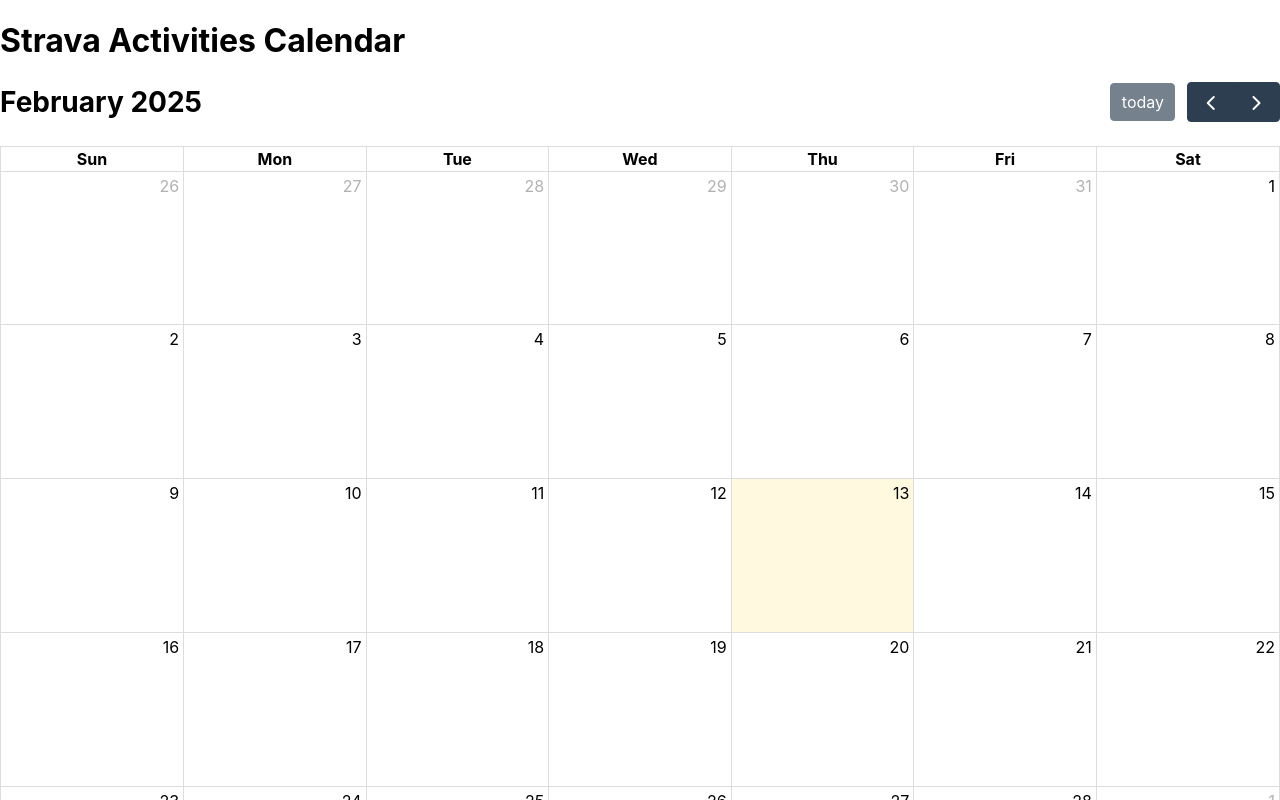
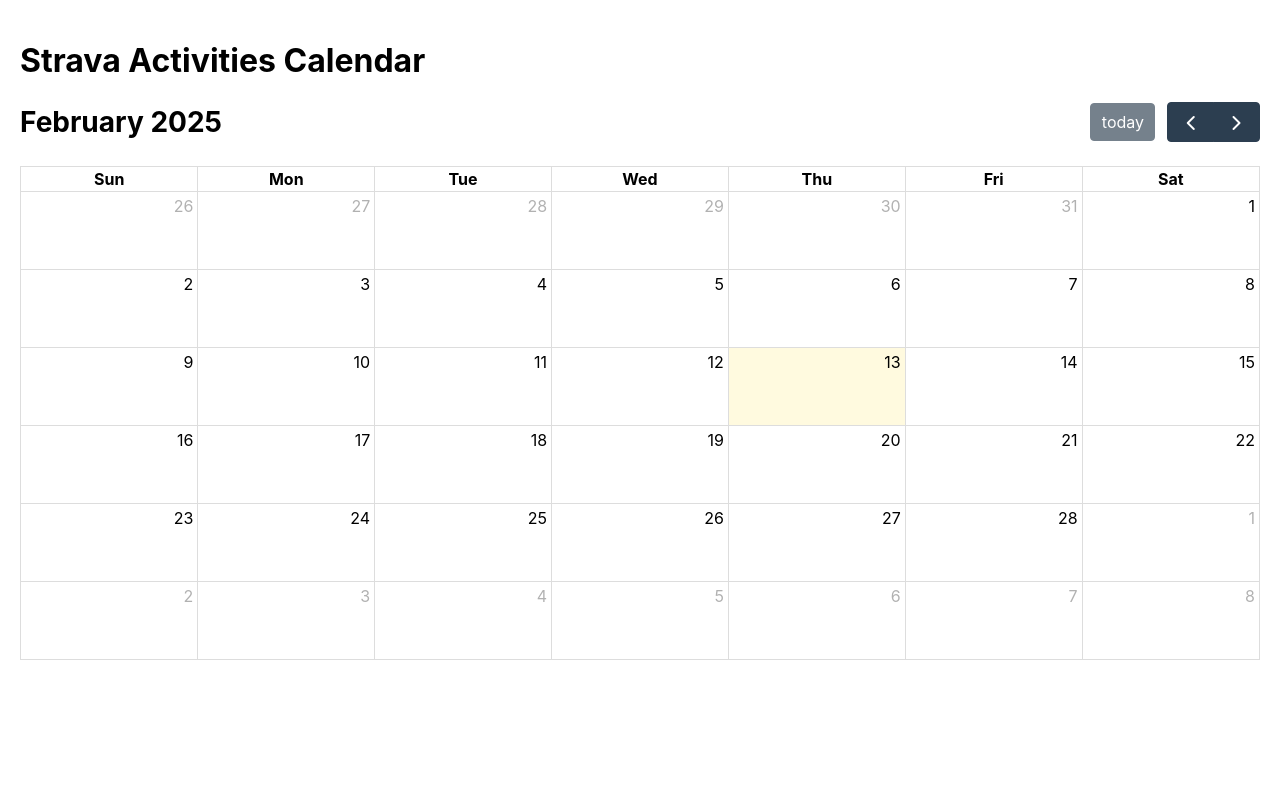
Before and after one commit to sunnybunnyy/training-dashboard, a React (Create React App) app in the folder frontend/: page / in a window 1280 px wide. Shown: the top 800 px of the page. Built offline with nearby package versions, Linux system fonts and the light colour scheme; no server answers.

Commit message:
Add padding around calendar and fix dates getting cut off on right edge

```diff
--- a/frontend/src/App.css
+++ b/frontend/src/App.css
@@ -42,3 +42,9 @@
   overflow: hidden; /* Hide overflow */
   text-overflow: ellipsis; /* Show ellipses for overflow text */
 }
+
+.calendar-container {
+  padding: 20px; /* Add padding around the calendar */
+  margin: 0 auto; /* Center the calendar horizontally */
+  overflow-x: auto;
+}
--- a/frontend/src/App.js
+++ b/frontend/src/App.js
@@ -11,7 +11,6 @@ const events = [
 
 function App() {
   const [events, setEvents] = useState([]);
-  const calendarRef = useRef(null);
 
   // Fetch Strava activities when the component mounts
   useEffect(() => {
@@ -45,11 +44,6 @@ function App() {
     alert(arg.dateStr)
   }
 
-  // Adjust event text size when the event is mounted
-  /*const eventDidMount = (info)  => {
-    adjustEventTextSize(info.el);
-  };*/
-
   // Function to adjust event text size
   const adjustEventTextSize = (eventEl) => {
     // Reset the font size to its default value before recalculating
@@ -65,23 +59,6 @@ function App() {
     eventEl.style.fontSize = `${fontSize}px`;
     console.log('Applied Font Size:', fontSize);
   };
-
-  /*
-  // Handle window resize
-  useEffect(() => {
-    const handleResize = () => {
-      // Get all event elements
-      const eventElements = document.getElementsByClassName('fc-event');
-      console.log('Number of Event Elements:', eventElements.length);
-      // Loop through each event element
-      Array.from(eventElements).forEach(eventEl => adjustEventTextSize(eventEl));
-    };
-
-    window.addEventListener('resize', handleResize);
-    // Cleanup event listener on component unmount
-    return () => window.removeEventListener('resize', handleResize);
-  }, []); */
-
   // Custom event content
   const renderEventContent = (eventInfo) => {
     return (
@@ -94,7 +71,7 @@ function App() {
   };
 
   return (
-    <div>
+    <div className="calendar-container">
       <h1>Strava Activities Calendar</h1>
       <FullCalendar
         plugins={[dayGridPlugin, interactionPlugin]}
@@ -103,20 +80,10 @@ function App() {
         events={events}
         eventContent={renderEventContent}
         dateClick={handleDateClick}
-        // eventDidMount = {eventDidMount} // Use eventDidMount to adjust text size
+        height="auto"
       />
     </div>
   );
 }
 
-// a custom render function
-/* function renderEventContent(eventInfo) {
-  return (
-    <>
-      <b>{eventInfo.timeText}</b>
-      <i>{eventInfo.event.title}</i>
-    </>
-  )
-} */
-
 export default App;
```
